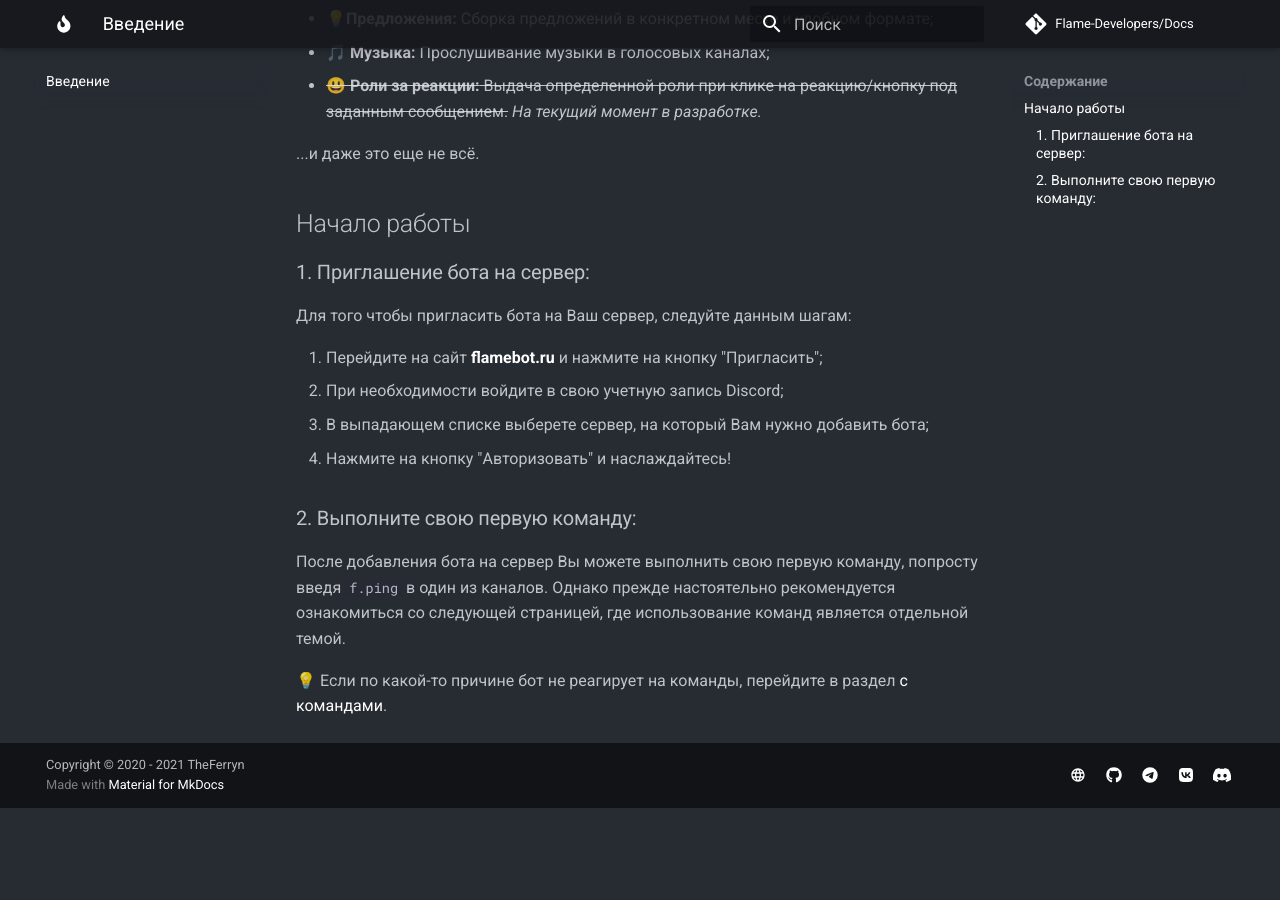
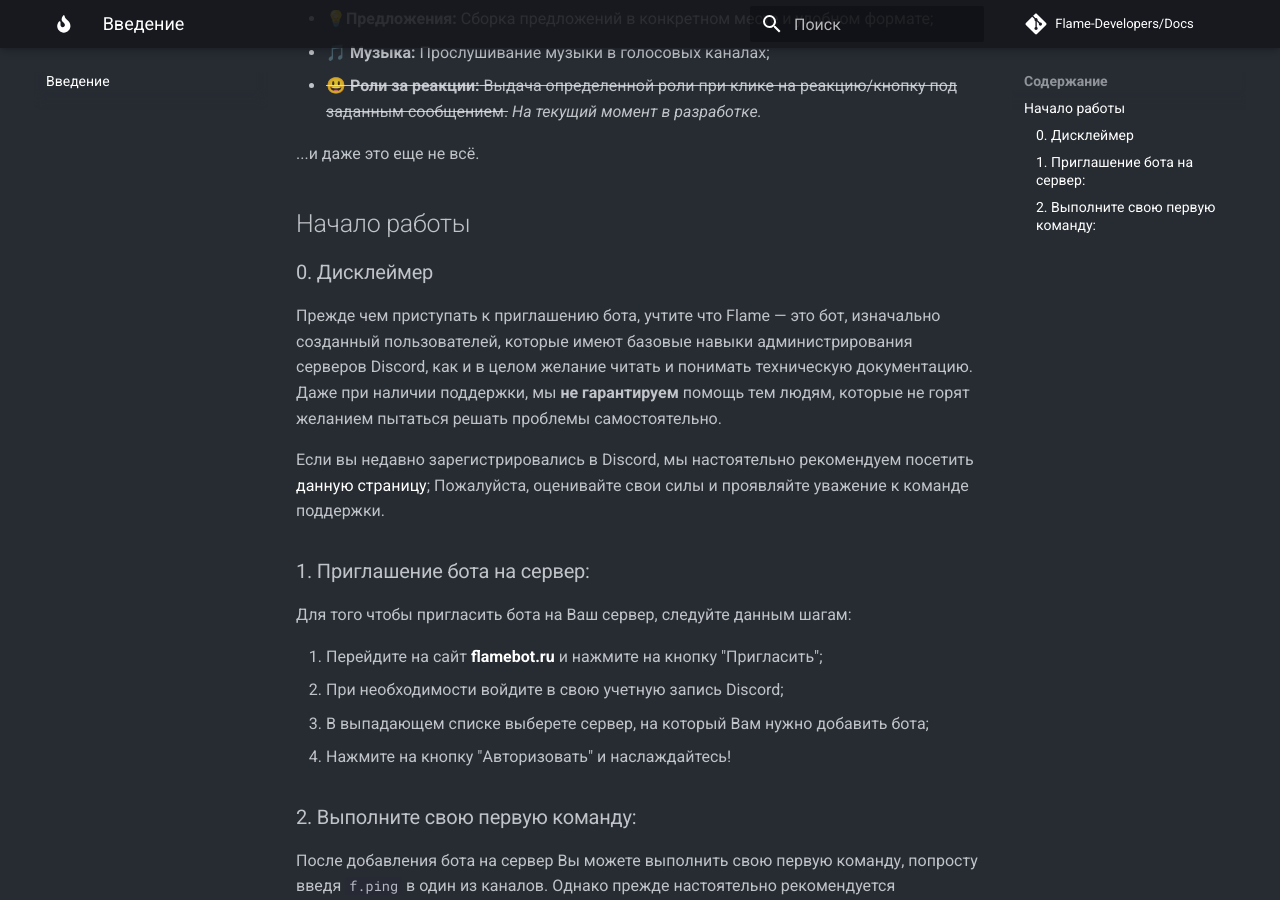
Before and after one commit to Flame-Developers/docs-v5, an MkDocs documentation site: the page built from docs/index.md, in a window 1280 px wide and 900 px high, scrolled down 560 px. Built offline with MkDocs 1.6.1 and Material for MkDocs 9.7.7, drawn with Linux system fonts in a browser that asks for light colours; comment, search, counter and statistics services are not loaded; before the commit the page ends 1368 px from its top, so only the background shows below that.

Commit message:
feat(index): add disclaimer to the main page

```diff
--- a/docs/index.md
+++ b/docs/index.md
@@ -12,6 +12,10 @@
 ...и даже это еще не всё.
 
 ## Начало работы
+### 0. Дисклеймер
+Прежде чем приступать к приглашению бота, учтите что Flame — это бот, изначально созданный пользователей, которые имеют базовые навыки администрирования серверов Discord, как и в целом желание читать и понимать техническую документацию. Даже при наличии поддержки, мы **не гарантируем** помощь тем людям, которые не горят желанием пытаться решать проблемы самостоятельно.
+
+Если вы недавно зарегистрировались в Discord, мы настоятельно рекомендуем посетить [данную страницу](https://support.discord.com/hc/ru); Пожалуйста, оценивайте свои силы и проявляйте уважение к команде поддержки.
 ### 1. Приглашение бота на сервер:
 Для того чтобы пригласить бота на Ваш сервер, следуйте данным шагам:
 
```
